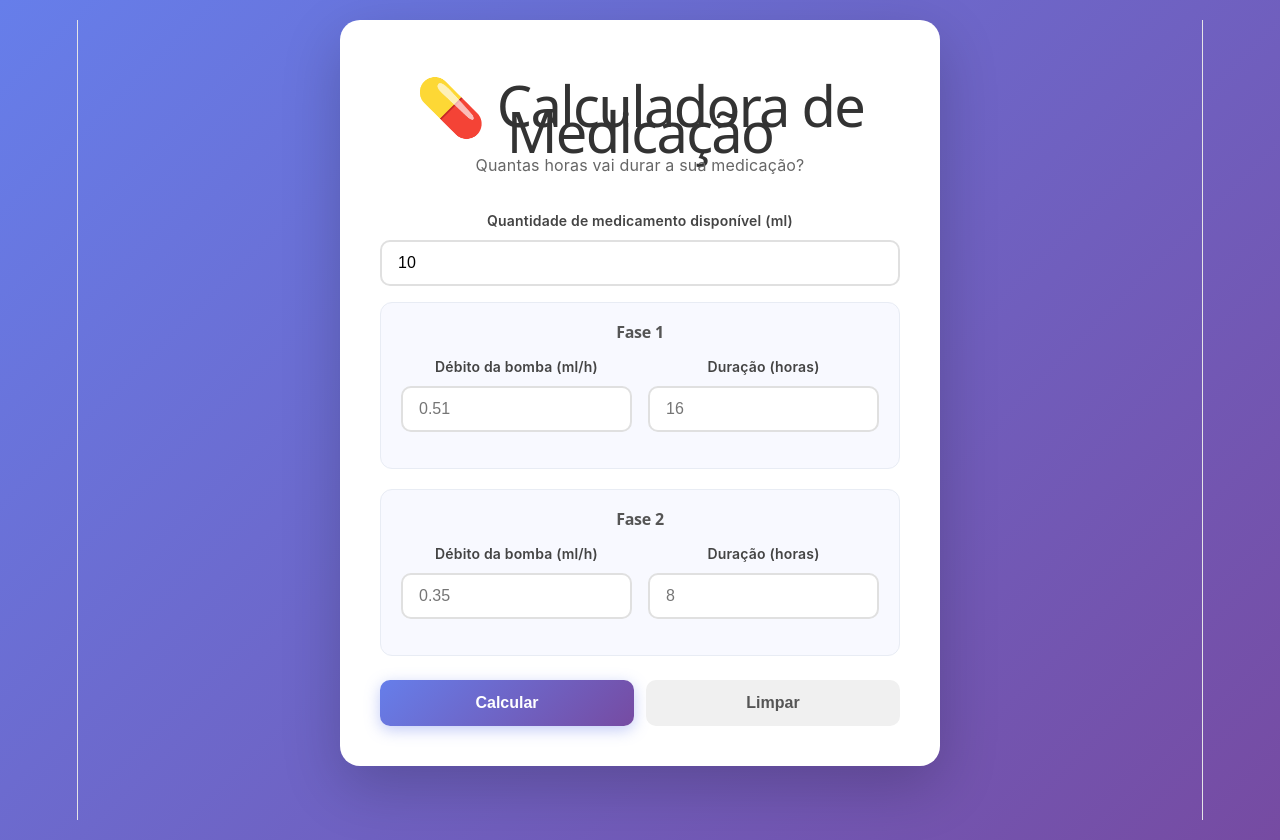
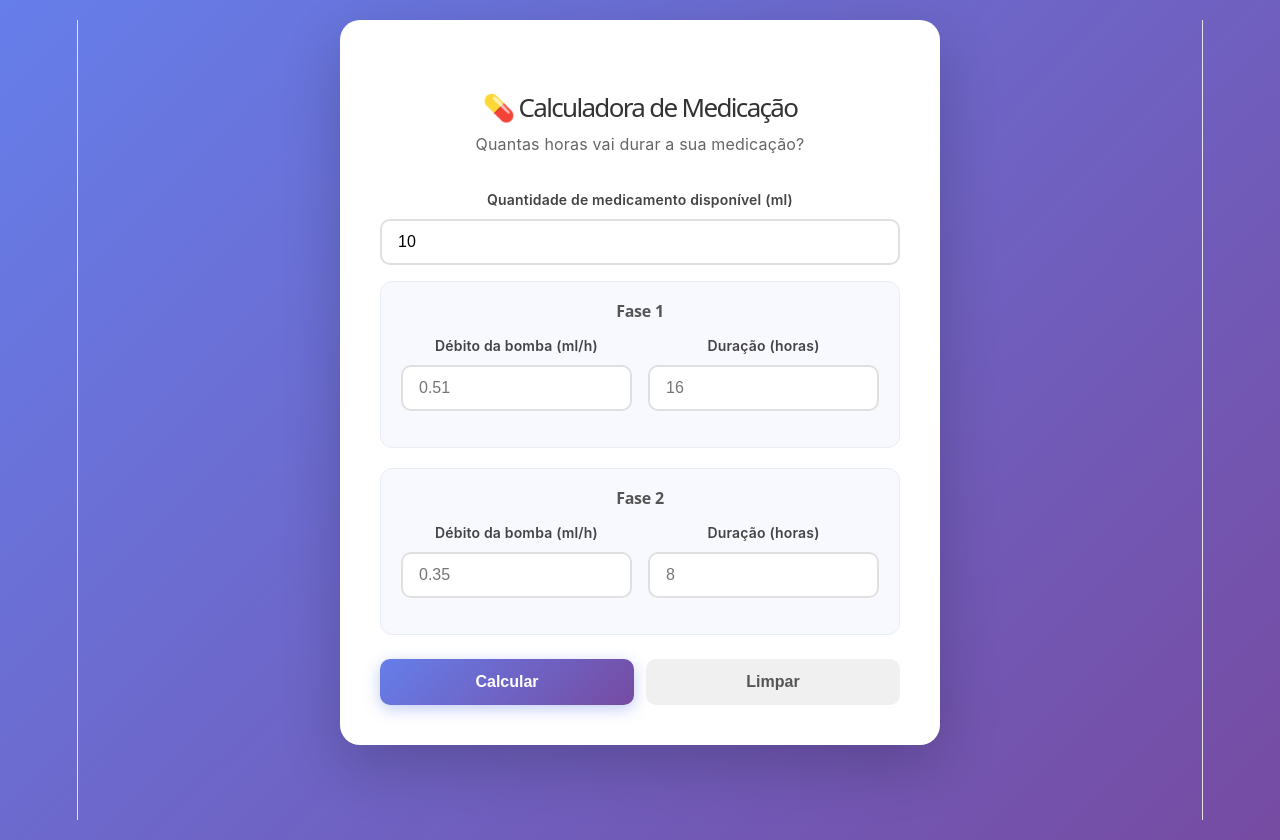
Before and after one commit to madrigaltercena/medication-dose-calculator, a React (Vite) app: page / in a window 1280 px wide. Built offline with nearby package versions, Linux system fonts and the light colour scheme.

Commit message:
Fix: reduce title font-size to prevent text overlap

```diff
--- a/src/App.css
+++ b/src/App.css
@@ -31,6 +31,8 @@ h1 {
   color: #333;
   margin-bottom: 8px;
   text-align: center;
+  font-size: 26px;
+  line-height: 1.2;
 }
 
 .subtitle {
```
